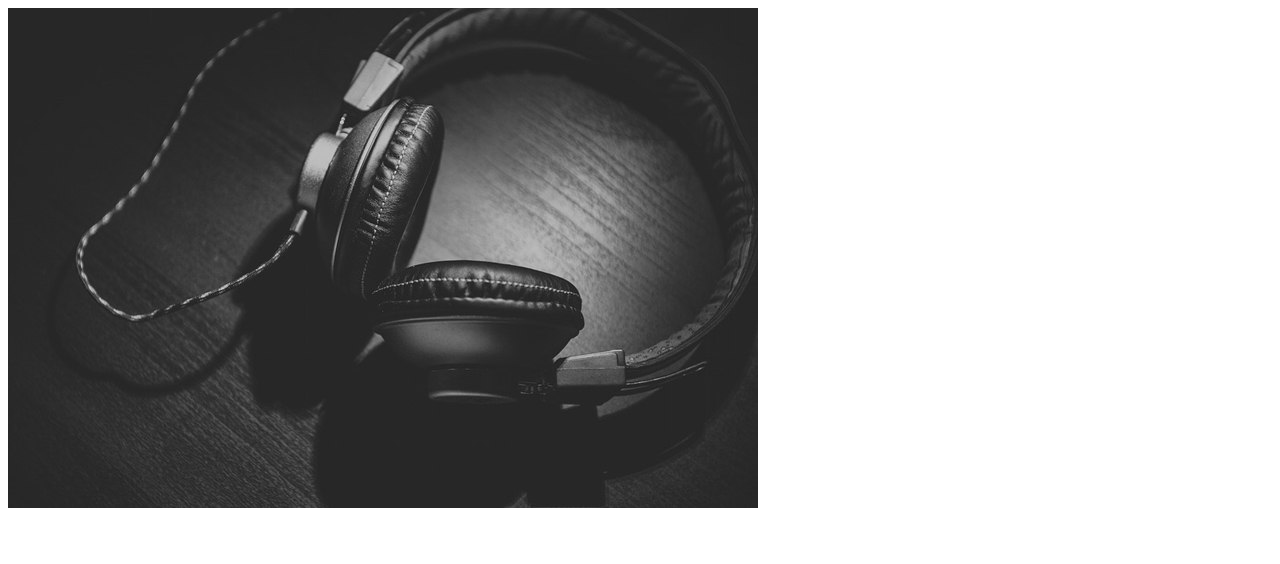
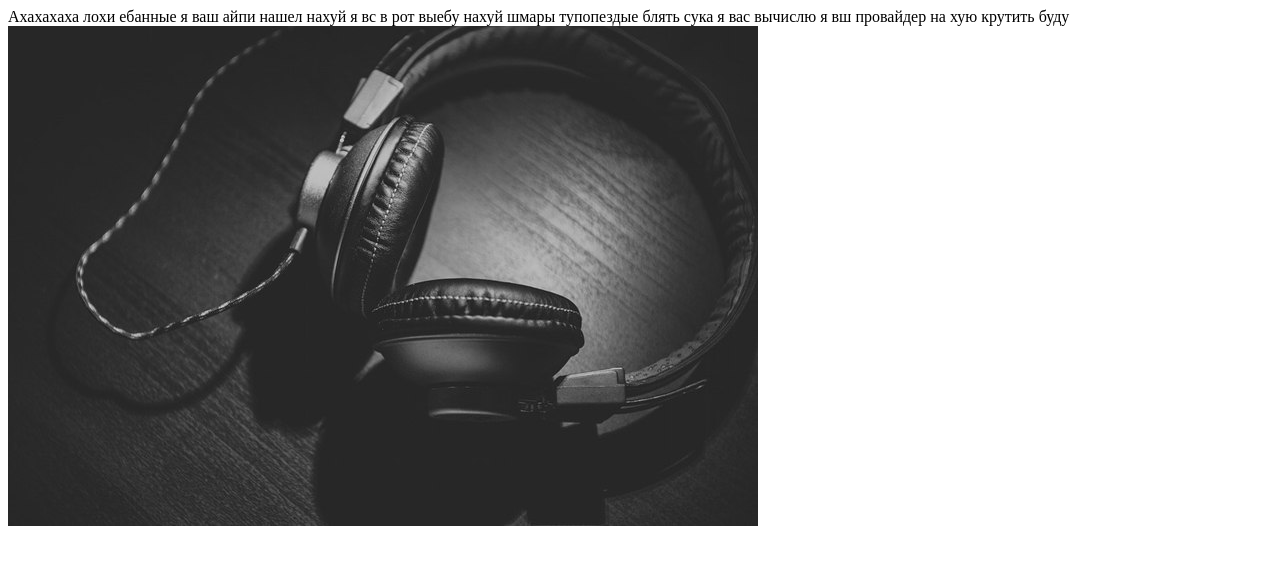
Before and after one commit to artemlimonov/pictures, a plain HTML site: page index.html in a window 1280 px wide. Drawn offline with Linux system fonts and the light colour scheme.

Commit message:
Update index.html

```diff
--- a/index.html
+++ b/index.html
@@ -5,6 +5,7 @@
   <title></title>
 </head>
 <body>
+  Ахахахаха лохи ебанные я ваш айпи нашел нахуй я вс в рот выебу нахуй шмары тупопездые блять сука я вас вычислю я вш провайдер на хую крутить буду
   <img src="IMG_20220205_220642_611.jpg">
 </body>
 </html>
```
